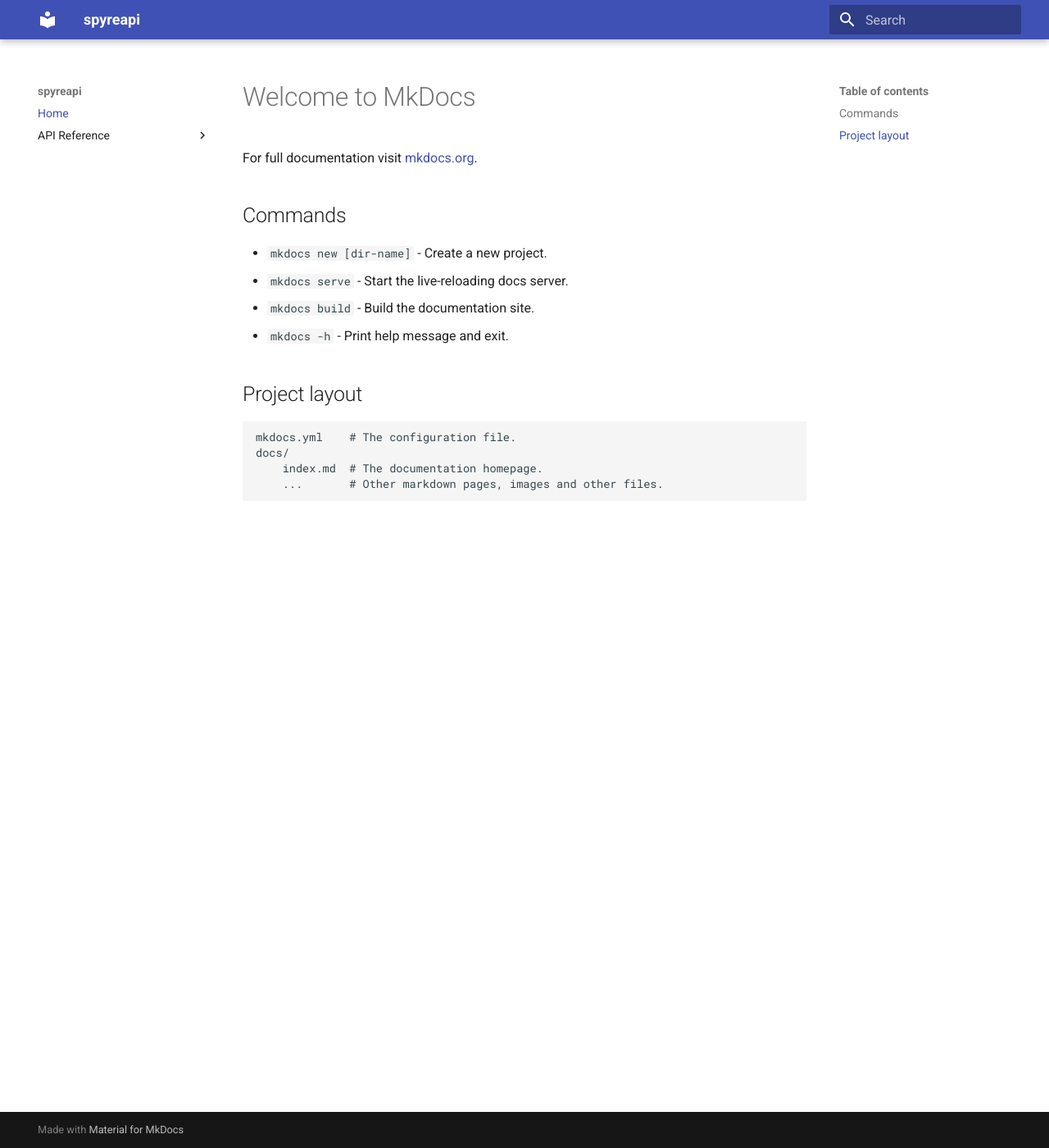
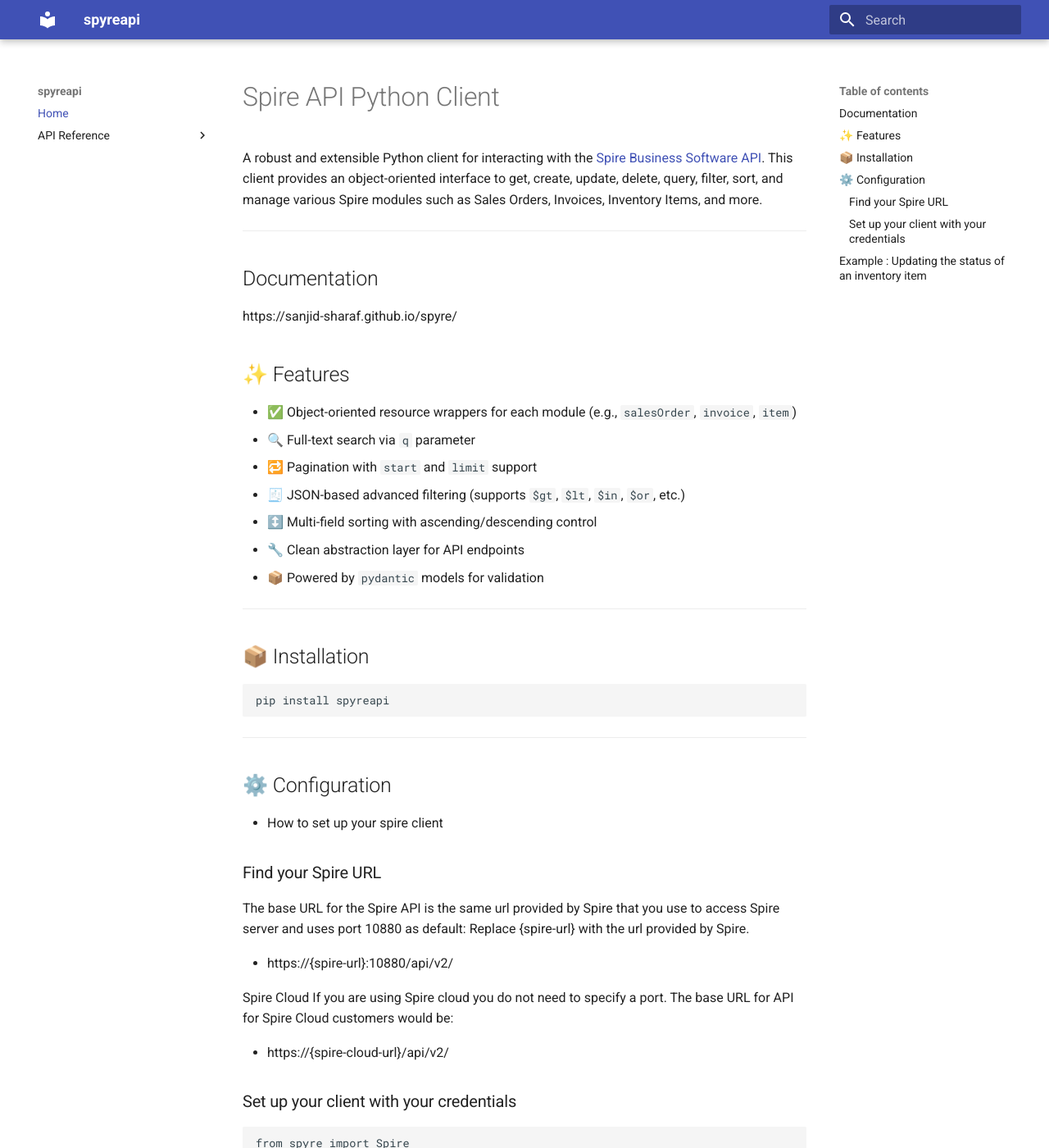
Before and after one commit to sanjid-sharaf/spyre, an MkDocs documentation site: the page built from docs/index.md, in a window 1280 px wide and 1400 px high. Shown: the whole window at 82% size. Built offline with MkDocs 1.6.1 and Material for MkDocs 9.7.7, drawn with Linux system fonts in a browser that asks for light colours; some of the changed text lies outside the part shown.

Commit message:
readme updated

````diff
--- a/docs/index.md
+++ b/docs/index.md
@@ -1,17 +1,61 @@
-# Welcome to MkDocs
+# Spire API Python Client
 
-For full documentation visit [mkdocs.org](https://www.mkdocs.org).
+A robust and extensible Python client for interacting with the [Spire Business Software API](https://developer.spiresystems.com/reference). This client provides an object-oriented interface to get, create, update, delete, query, filter, sort, and manage various Spire modules such as Sales Orders, Invoices, Inventory Items, and more.
 
-## Commands
+---
 
-* `mkdocs new [dir-name]` - Create a new project.
-* `mkdocs serve` - Start the live-reloading docs server.
-* `mkdocs build` - Build the documentation site.
-* `mkdocs -h` - Print help message and exit.
+## Documentation
 
-## Project layout
+https://sanjid-sharaf.github.io/spyre/
 
-    mkdocs.yml    # The configuration file.
-    docs/
-        index.md  # The documentation homepage.
-        ...       # Other markdown pages, images and other files.
+## ✨ Features
+
+- ✅ Object-oriented resource wrappers for each module (e.g., `salesOrder`, `invoice`, `item`)
+- 🔍 Full-text search via `q` parameter
+- 🔁 Pagination with `start` and `limit` support
+- 🧾 JSON-based advanced filtering (supports `$gt`, `$lt`, `$in`, `$or`, etc.)
+- ↕️ Multi-field sorting with ascending/descending control
+- 🔧 Clean abstraction layer for API endpoints
+- 📦 Powered by `pydantic` models for validation
+
+---
+
+## 📦 Installation
+
+```bash
+pip install spyreapi
+```
+
+---
+
+## ⚙️ Configuration
+
+- How to set up your spire client
+
+### Find your Spire URL
+
+The base URL for the Spire API is the same url provided by Spire that you use to access Spire server and uses port 10880 as default:
+Replace {spire-url} with the url provided by Spire.
+
+- https://{spire-url}:10880/api/v2/
+
+Spire Cloud
+If you are using Spire cloud you do not need to specify a port. The base URL for API for Spire Cloud customers would be:
+
+- https://{spire-cloud-url}/api/v2/
+
+### Set up your client with your credentials
+
+```python
+from spyre import Spire
+# host is your spire url and the port if applicable
+client = Spire(host = 'your-spire-host', company = 'comapany-name' , username = 'username' , password = 'password' )
+
+```
+
+## Example : Updating the status of an inventory item
+```python
+item = client.inventory.items.get_item(1101)    # Gets item with id 1101
+item.status = 1                                 # Use either item. or item.model. . item.model. will bring up all attributes
+item.update()
+```
````
Also changed, not shown: README.md (+1 -1 lines).
